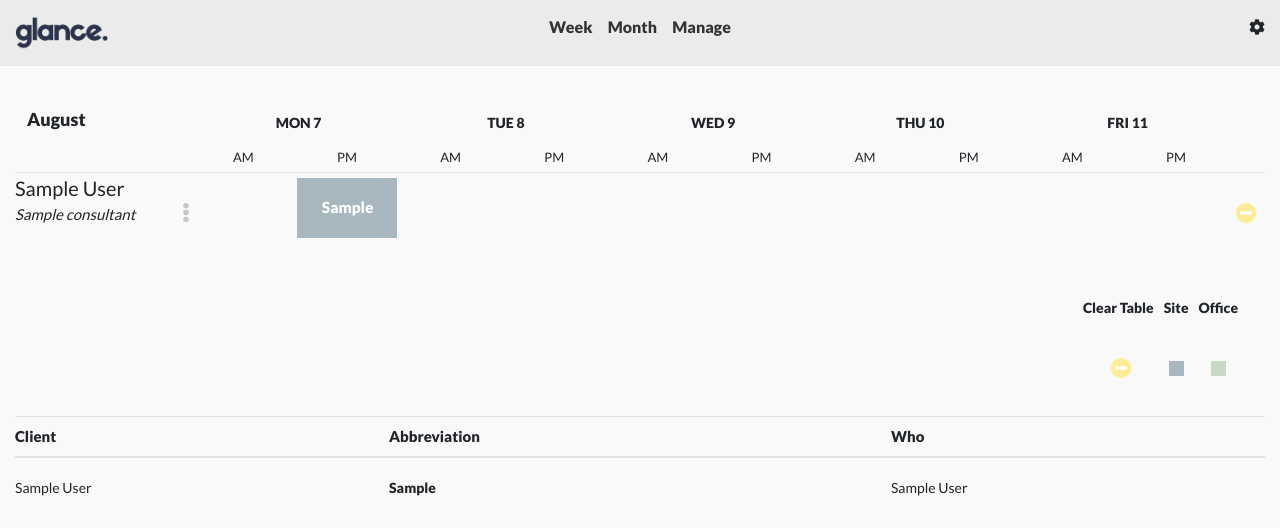
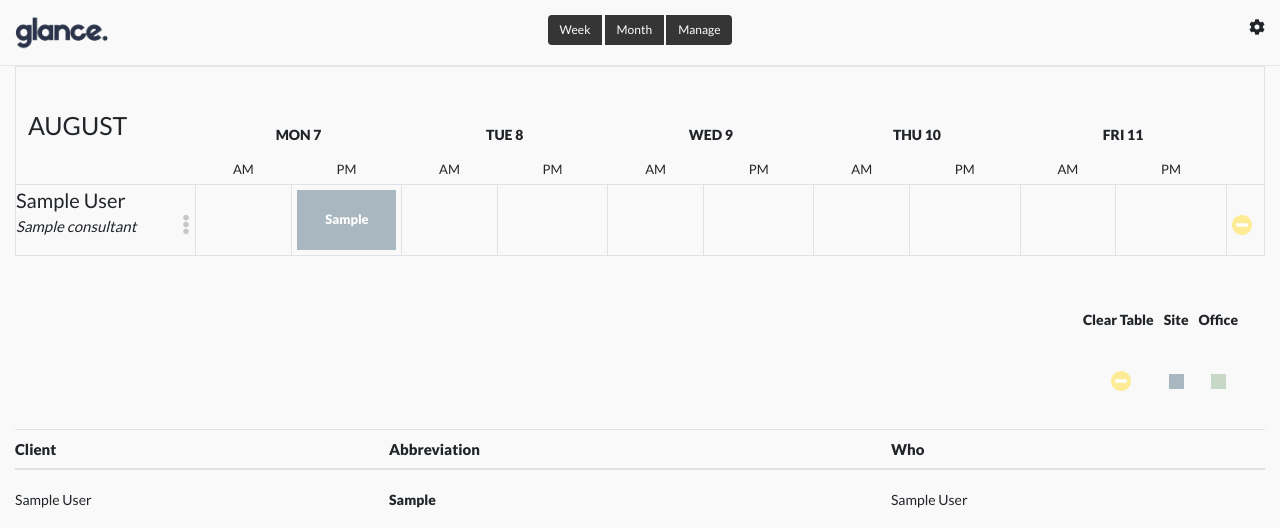
Before and after one commit to tristankells/bulletproof-weekly-planner, a PHP site: page /week-calendar.html in a window 1280 px wide. Shown: the top 528 px of the page. Run offline with PHP 8.4, Linux system fonts and the light colour scheme; tables that the repository leaves empty hold one stand-in row (values such as "Sample post"); some libraries are stand-ins or nearby versions.

Commit message:
Added table border, added btn-group to nav bar for week-view.

```diff
--- a/js/week-calendar/index.js
+++ b/js/week-calendar/index.js
@@ -371,7 +371,7 @@ $(document).ready(function() {
     "November",
     "December"
   ];
-  $("#displaymonth").append(months[currentDate.getMonth()]);
+  $("#displaymonth").append((months[currentDate.getMonth()]).toUpperCase());
 
   $("#consultantstableheadrow > .date").each(function() {
     var day = 0;
--- a/php/database.php
+++ b/php/database.php
@@ -1,6 +1,6 @@
 <?php
 
-$host = "127.0.0.1";
+$host = "localhost";
 $user = "root";
 $pswd = "root";
 $dbnm = "glance";
--- a/style/style.css
+++ b/style/style.css
@@ -246,9 +246,9 @@ a:hover {
 
 #displaymonth {
   font-family: Lato;
-  font-size: 18px;
+  font-size: 25px;
+  font-weight: lighter;
   text-align: left;
-  text-transform: capitalize;
 }
 
 .add-consultant-table {
@@ -305,12 +305,46 @@ a:hover {
 
 /* CUSTOM NAVIGATION BAR CSS ============================*/
 #navigationBar {
-  padding-top: 1%;
-  padding-bottom: 1%;
-  background-color: #ebebeb;
   padding-top: 15px;
   padding-bottom: 15px;
   border-bottom: 1px solid rgb(231, 231, 231);
+}
+
+.btn-group {
+  padding: 0;
+  margin: 0;
+  text-align: center;
+  width: inherit;
+  display: block;
+  float: left;
+}
+
+.btn-group button {
+  color: rgb(255, 255, 255);
+  background-color: rgb(53, 53, 53);
+  font-size: 12px;
+  height: 30px;
+  vertical-align: center;
+  border: none;
+}
+
+.btn-group-wrap {
+  text-align: center;
+}
+
+.btn-group button a{
+  color: white;
+  text-decoration: none;
+}
+
+.btn-group button a:hover{
+  color: black;
+  text-decoration: none;
+}
+
+.btn-group button:hover {
+  background-color: white;
+  color: black;
 }
 
 .navigation-links {
@@ -375,7 +409,3 @@ tbody > tr {
 .clear-consultant-btn {
  margin-top: 30px;
 }
-
-select {
-  font-size: 110%
-}
--- a/week-calendar.html
+++ b/week-calendar.html
@@ -36,11 +36,14 @@
             <div class="col-3">
                 <img src="/Glance/img/glance_logo_navyblue_lg.png" class="logo" alt="">
             </div>
-            <div id="linksAndLogo" class="col-6 ">
-                <a class="navigation-links" href="week-calendar.html">Week</a>
-                <a class="navigation-links" href="month-calendar.html">Month</a>
-                <a class="navigation-links" href="management-page.html">Manage</a>
+            <div class = "btn-group-wrap col-6">
+                <div class="btn-group">
+                    <button type="button" class="btn btn-primary" href="week-calendar.html">Week</button>
+                    <button type="button" class="btn btn-primary"><a href="month-calendar.html">Month</a></button>
+                    <button type="button" class="btn btn-primary" href="management-page.html">Manage</button>
+                </div>
             </div>
+
             <div id='settingsIcon' class="col-3">
                 <i class="fas fa-cog"></i>
             </div>
@@ -50,7 +53,7 @@
         <div class="row" id="maindiv">
 
             <div class="col-lg-12" id="consultantsdiv">
-                <table class="consultant-table table" id="consultantstable">
+                <table class="consultant-table table table-bordered" id="consultantstable">
                     <thead id="consultantstablehead">
                         <tr class="dates" id="consultantstableheadrow">
                             <th><div id="displaymonth"></div></th>
```
